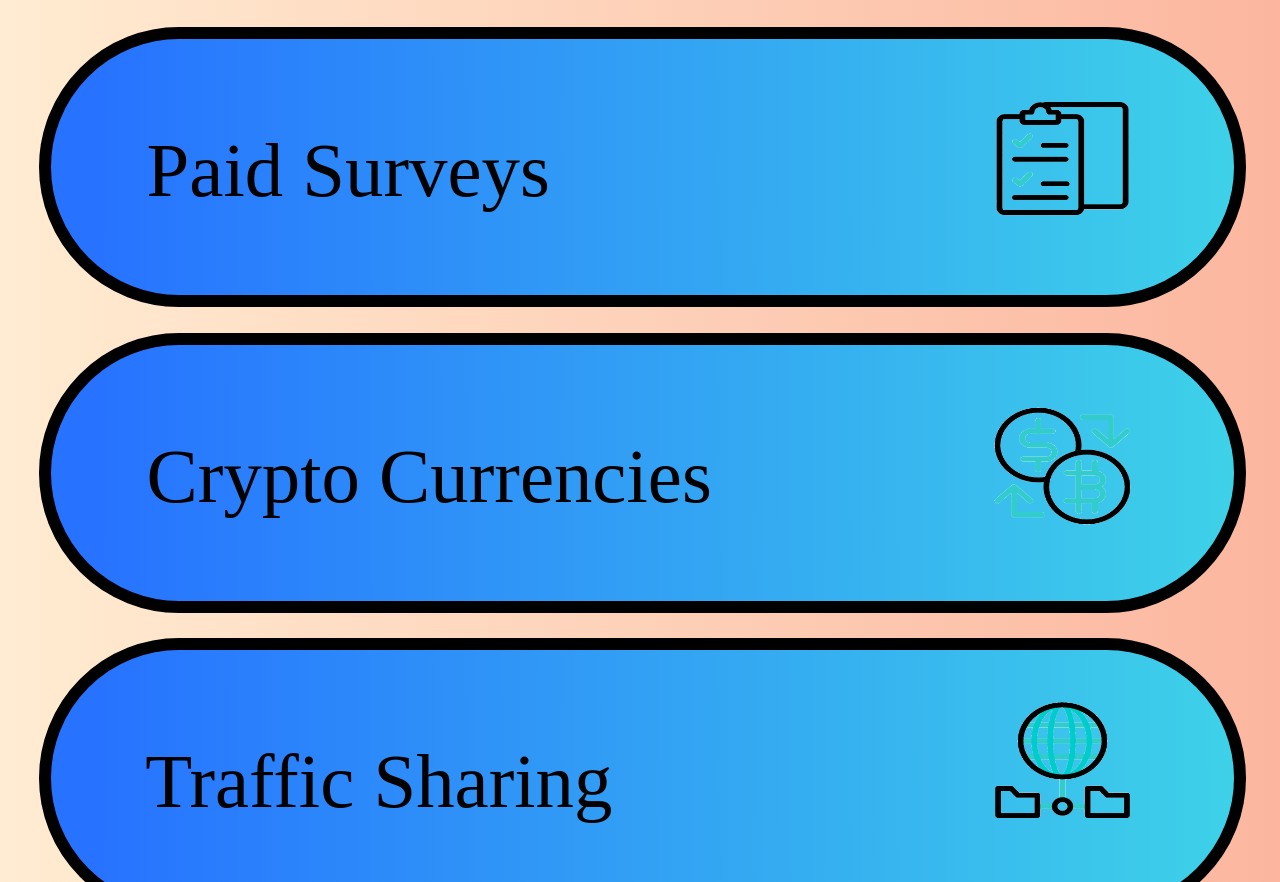
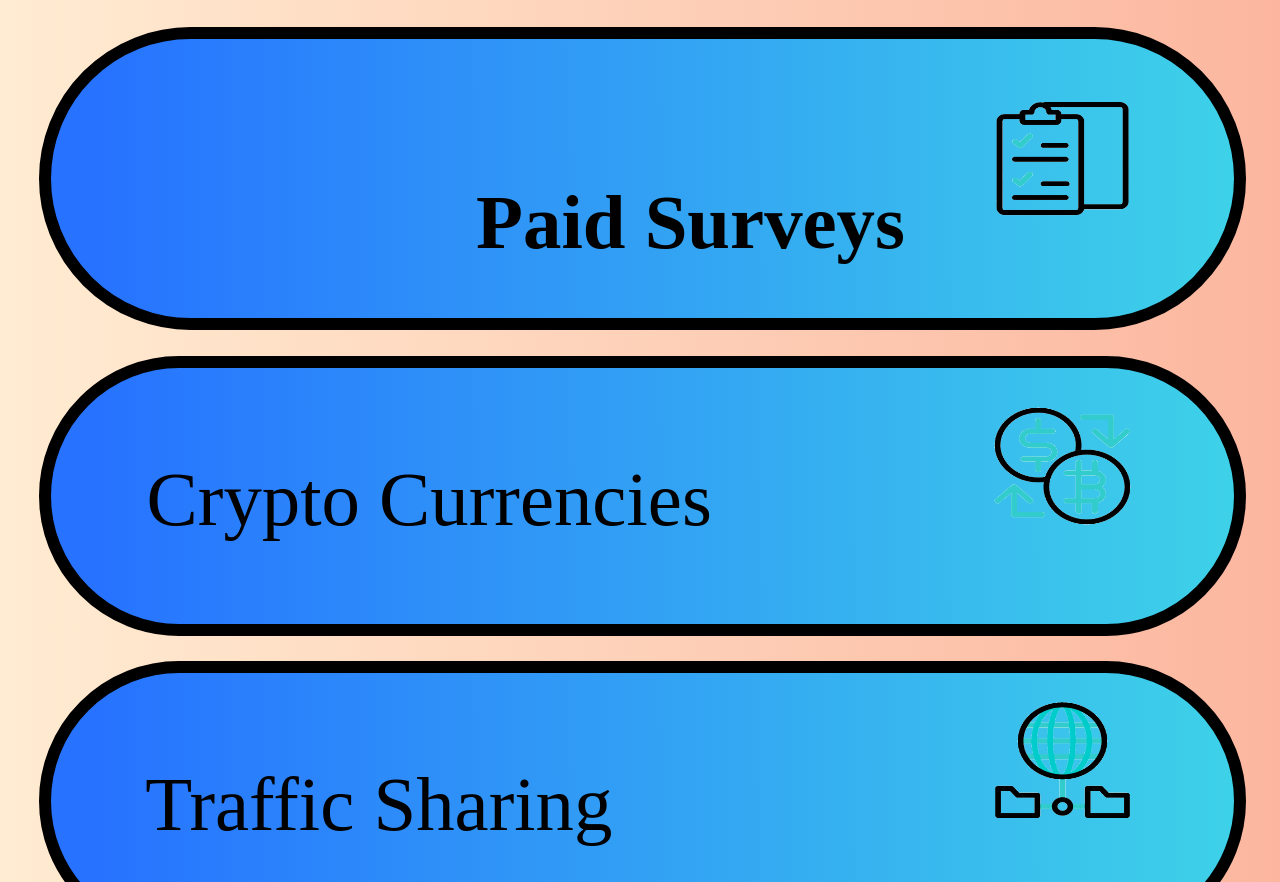
Before and after one commit to Moneylyst/Moneylyst, a plain HTML site: page index.html in a window 1280 px wide. Shown: the part 1403-2285 px from the top of the page. Drawn offline with Linux system fonts and the light colour scheme.

Commit message:
Update index.html

```diff
--- a/index.html
+++ b/index.html
@@ -53,12 +53,12 @@
 
       <a href="./survey">
          <div class="hy">
-              <font class="gen">  <br>
+            <h1 class="gen">  <br>
      &nbsp;&nbsp;&nbsp;&nbsp; Paid Surveys
 
 
      <img src="survey.gif" alt="" align="right" class="lozad" id="img1">
-                  </font>
+                  </h1>
                   </div></a>   <!-- -->
 
        <a href="./crypto">
```
